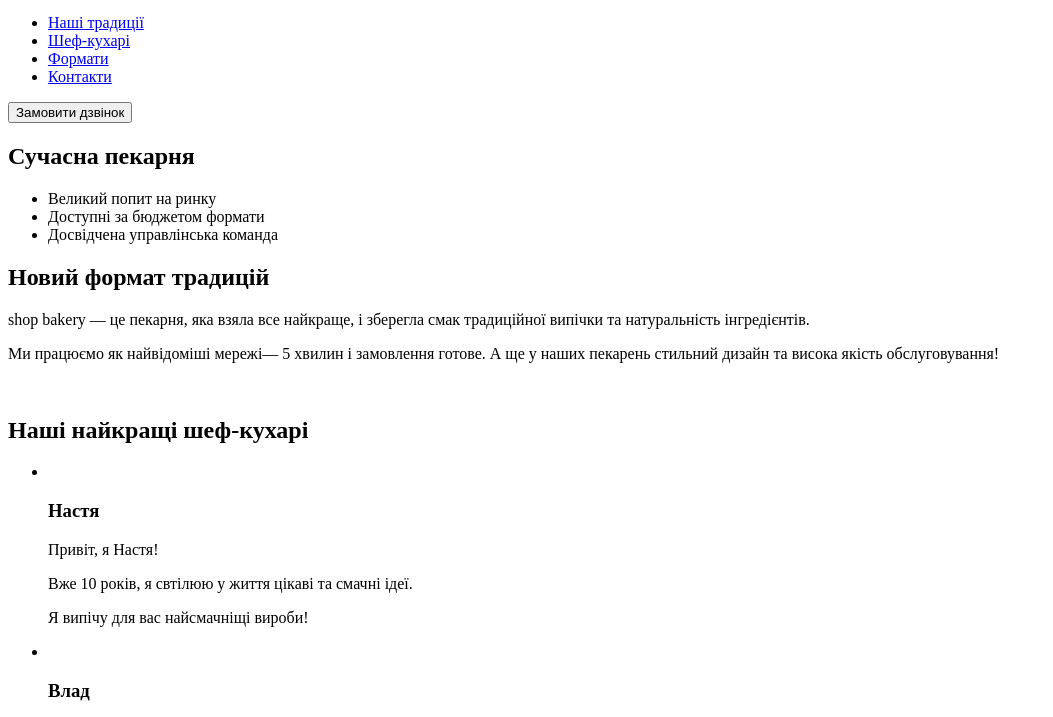
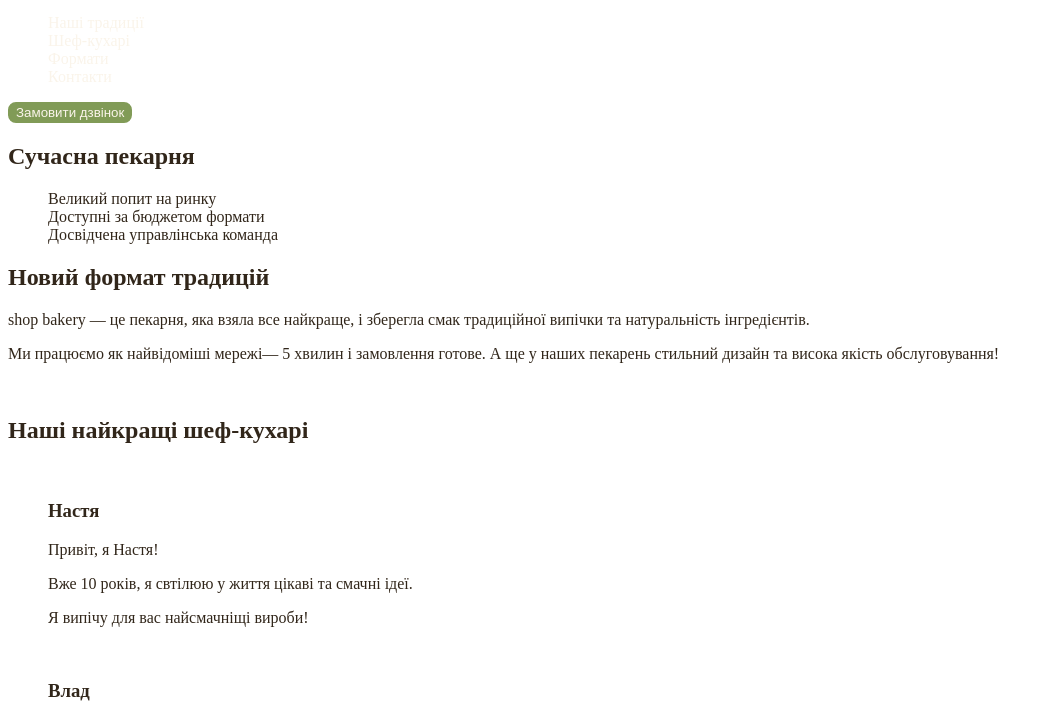
Before and after one commit to ulasem/Backery, a plain HTML site: page index.html in a window 1280 px wide. Shown: the part 60-777 px from the top of the page, without its empty margins (0-1053 px from the left). Drawn offline with Linux system fonts and the light colour scheme.

Commit message:
add some styles

```diff
--- a/css/styles.css
+++ b/css/styles.css
@@ -16,3 +16,29 @@ body {
 ul {
   list-style-type: none;
 }
+
+a {
+  text-decoration: none;
+}
+
+/* Header */
+
+.btn-order {
+  border: 2px solid var(--color-brand);
+  border-radius: 8px;
+  background-color: var(--color-brand);
+  color: var(--color-primary-light);
+}
+
+.btn-order:hover {
+  color: var(--color-secondary-dark);
+  background-color: transparent;
+}
+
+.link {
+  color: var(--color-primary-light);
+}
+
+.link:hover {
+  color: var(--color-brand);
+}
--- a/index.html
+++ b/index.html
@@ -4,6 +4,7 @@
     <meta charset="UTF-8" />
     <meta name="viewport" content="width=device-width, initial-scale=1.0" />
     <title>Сучасна пекарня</title>
+    <link rel="stylesheet" href="./css/styles.css" />
   </head>
   <body>
     <header>
@@ -16,7 +17,7 @@
           <li><a class="link" href="#contacts-section">Контакти</a></li>
         </ul>
       </nav>
-      <button type="button">Замовити дзвінок</button>
+      <button class="btn-order" type="button">Замовити дзвінок</button>
     </header>
     <main>
       <section>
```
